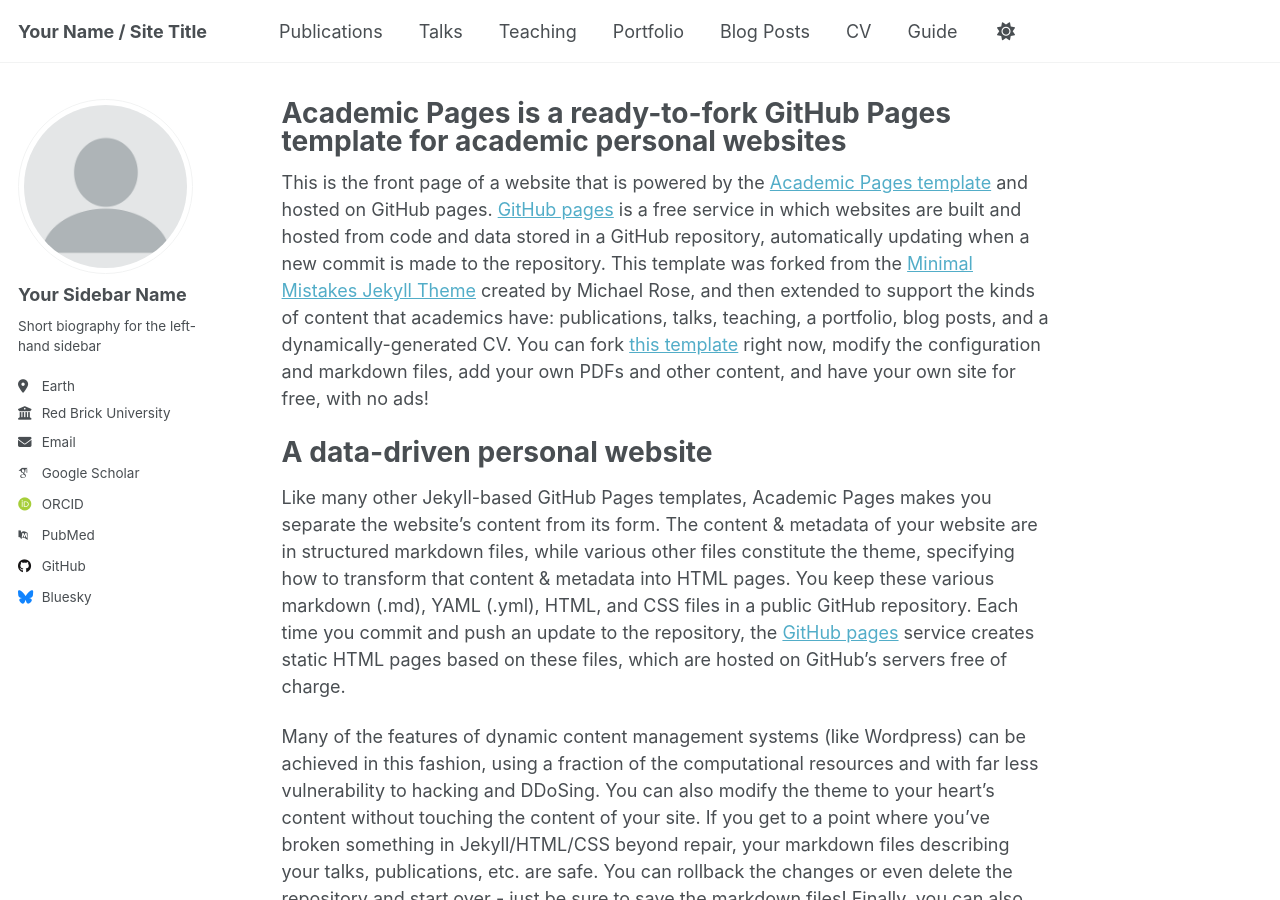
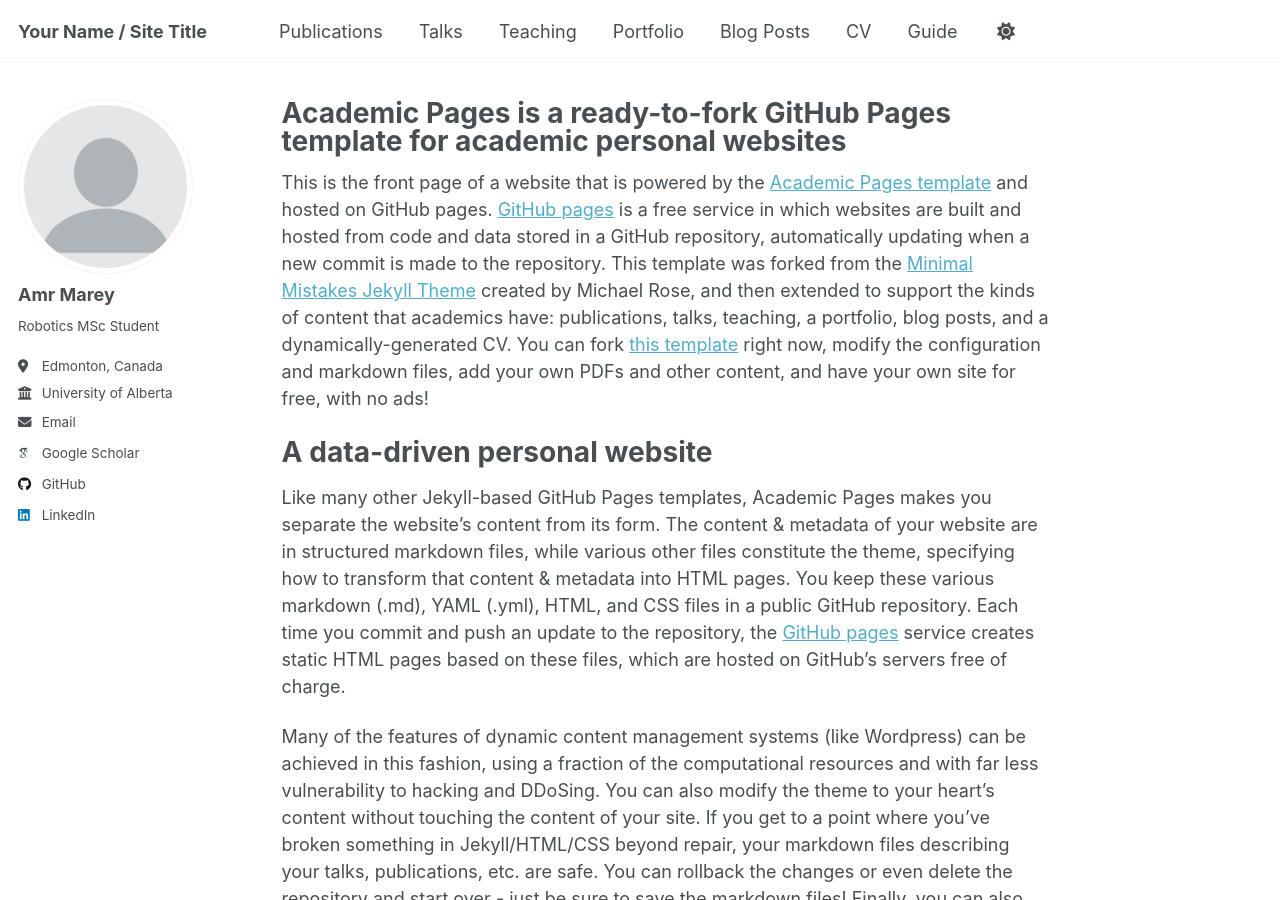
Before and after one commit to amrmarey15/amrmarey15.github.io, a Jekyll site: the page built from _pages/about.md, in a window 1280 px wide and 900 px high. Built offline with Jekyll 4.4.1, drawn with Linux system fonts in a browser that asks for light colours; some web fonts are replaced.

Commit message:
Update Name/ Basic Info

```diff
--- a/_config.yml
+++ b/_config.yml
@@ -23,22 +23,22 @@ repository               : "academicpages/academicpages.github.io"
 author:
   # Biographic information
   avatar           : "profile.png"
-  name             : "Your Sidebar Name"
+  name             : "Amr Marey"
   pronouns         : # example: "she/her"
-  bio              : "Short biography for the left-hand sidebar"
-  location         : "Earth"
-  employer         : "Red Brick University"
+  bio              : "Robotics MSc Student"
+  location         : "Edmonton, Canada"
+  employer         : "University of Alberta"
   uri              : # URL
-  email            : "none@example.org"
+  email            : "amarey@ualberta.ca"
 
   # Academic websites
   academia         : # URL
   arxiv            : # URL - Update with the correct link to your profile
-  googlescholar    : "https://scholar.google.com/citations?user=PS_CX0AAAAAJ"
+  googlescholar    : "https://scholar.google.com/citations?user=dxLbq4MAAAAJ&hl=en"
   impactstory      : # URL
-  orcid            : "http://orcid.org/yourorcidurl"
+  orcid            : #"http://orcid.org/yourorcidurl"
   semantic         : # URL
-  pubmed           : "https://www.ncbi.nlm.nih.gov/pubmed/?term=john+snow"
+  pubmed           : #"https://www.ncbi.nlm.nih.gov/pubmed/?term=john+snow"
   researchgate     : # URL
   scopus           : # URL
 
@@ -46,12 +46,12 @@ author:
   bitbucket        : # Username - Update with your username on the site
   codepen          : # Username
   dribbble         : # Username
-  github           : "academicpages"
+  github           : "amrmarey15"
   kaggle           : # Username
   stackoverflow    : # User number or user number and name (i.e., use "1" or "1/jeff-atwood")
 
   # Social media
-  bluesky          : "bsky.app" # Replace this with you Bluesky username
+  bluesky          : #"bsky.app" # Replace this with you Bluesky username
   facebook         : # Username
   flickr           : # Username
   foursquare       : # Username
@@ -60,7 +60,7 @@ author:
   keybase          : # Username
   instagram        : # Username
   lastfm           : # Username
-  linkedin         : # Username
+  linkedin         :  "amrmarey22"
   mastodon         : # URL
   medium           : # URL
   pinterest        : # Username
```
